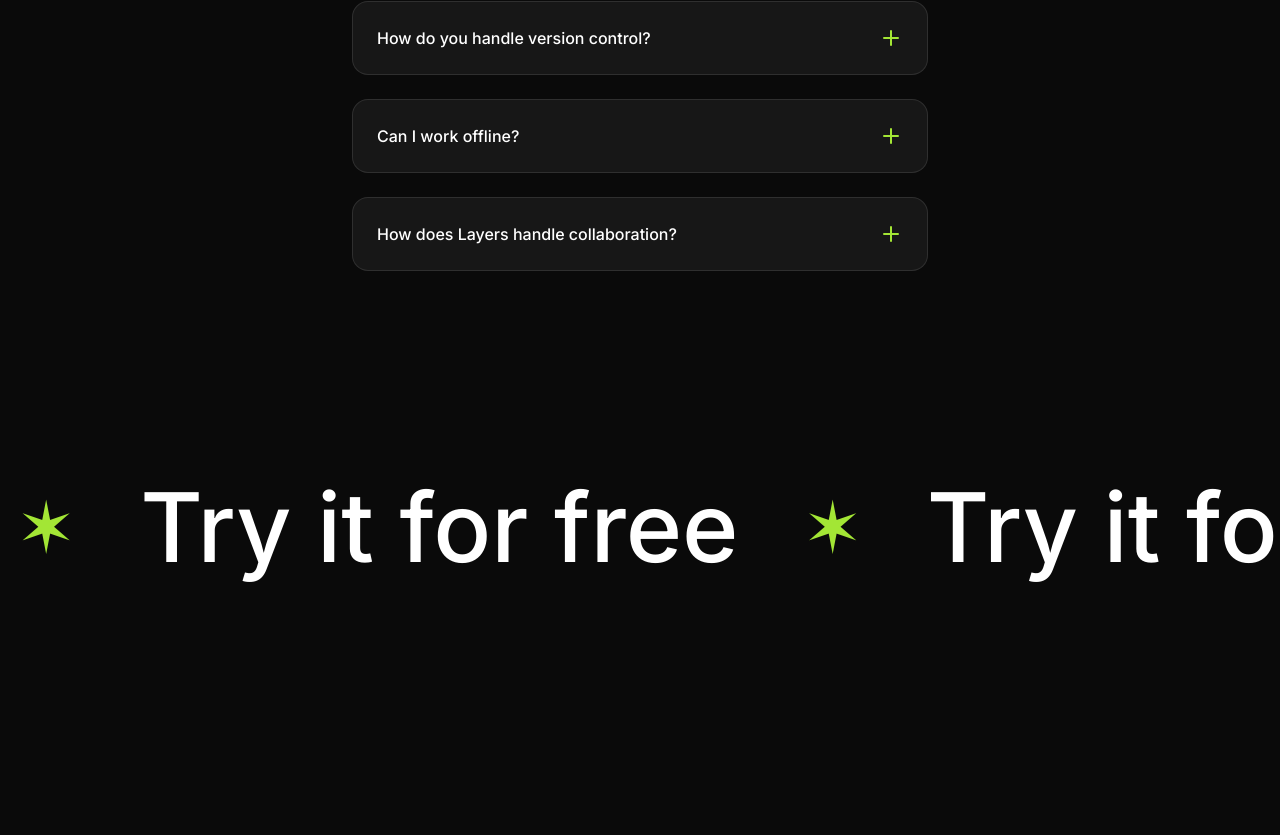
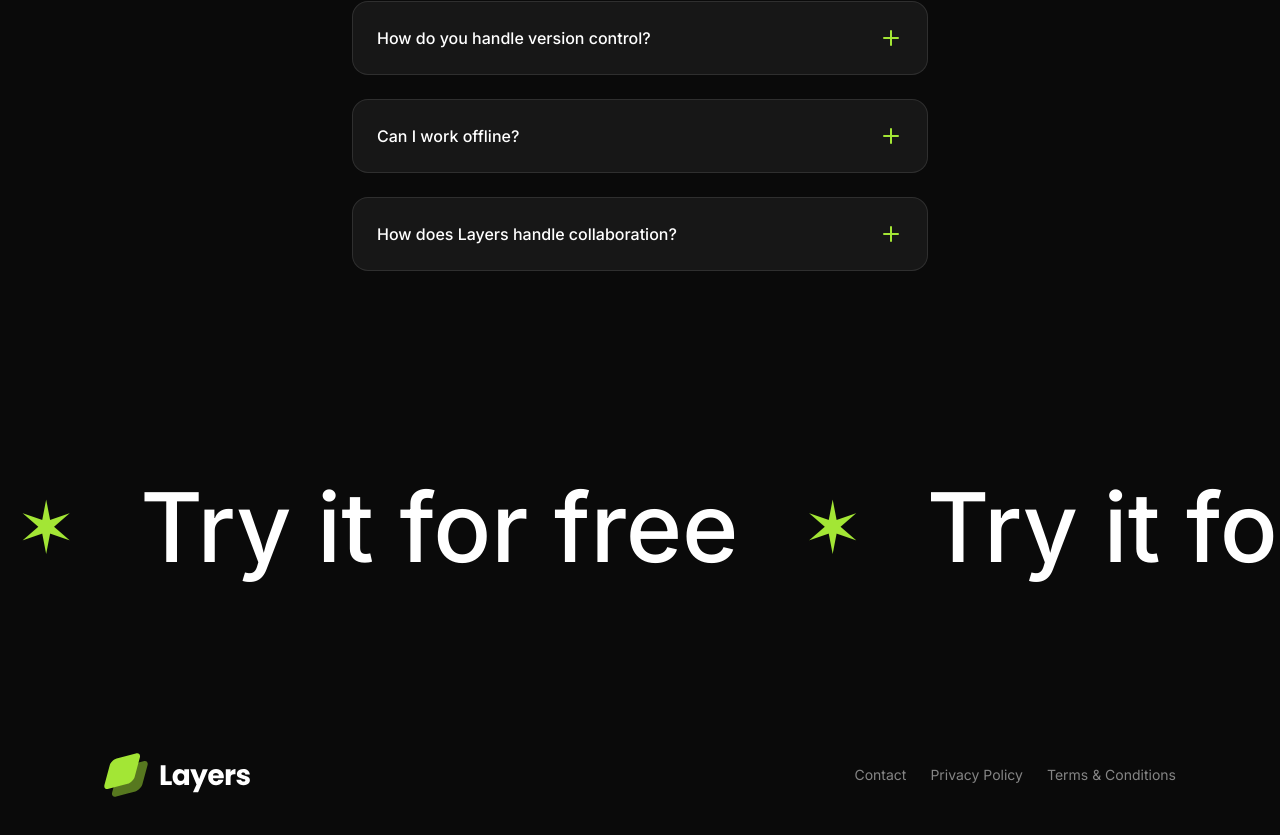
Before and after one commit to remus00/layers-design, a Next.js app: page / in a window 1280 px wide. Shown: the part 4542-5377 px from the top of the page. Before the commit the page ends 5229 px from the top, so only its background shows below. Built offline with nearby package versions, Linux system fonts and the light colour scheme.

Commit message:
footer section

```diff
--- a/src/app/page.tsx
+++ b/src/app/page.tsx
@@ -1,6 +1,7 @@
 import { CallToAction } from '@/components/sections/call-to-action';
 import { Faq } from '@/components/sections/faq';
 import { Features } from '@/components/sections/features';
+import { Footer } from '@/components/sections/footer';
 import { Hero } from '@/components/sections/hero';
 import { Integrations } from '@/components/sections/integrations';
 import { Introduction } from '@/components/sections/introduction';
@@ -18,6 +19,7 @@ export default function Home() {
             <Integrations />
             <Faq />
             <CallToAction />
+            <Footer />
         </>
     );
 }
--- /dev/null
+++ b/src/components/sections/footer.tsx
@@ -0,0 +1,26 @@
+import logoImg from '@/assets/images/logo.svg';
+import { footerLinks } from '@/constants';
+import Image from 'next/image';
+import Link from 'next/link';
+import { SectionWrapper } from '../custom/section-wrapper';
+
+export const Footer = () => {
+    return (
+        <SectionWrapper className="py-16">
+            <div className="container">
+                <div className="flex flex-col md:flex-row md:justify-between items-center gap-6">
+                    <div className="">
+                        <Image src={logoImg} alt="Layers logo" />
+                    </div>
+                    <nav className="flex gap-6">
+                        {footerLinks.map((link, idx) => (
+                            <Link key={idx} href={link.href} className="text-white/50 text-sm">
+                                {link.label}
+                            </Link>
+                        ))}
+                    </nav>
+                </div>
+            </div>
+        </SectionWrapper>
+    );
+};
--- a/src/constants/index.tsx
+++ b/src/constants/index.tsx
@@ -99,3 +99,9 @@ export const faqs = [
         answer: 'Layers is built for collaboration. You can invite team members to your projects, share feedback, and work together in real-time.',
     },
 ];
+
+export const footerLinks = [
+    { href: '#', label: 'Contact' },
+    { href: '#', label: 'Privacy Policy' },
+    { href: '#', label: 'Terms & Conditions' },
+];
```
